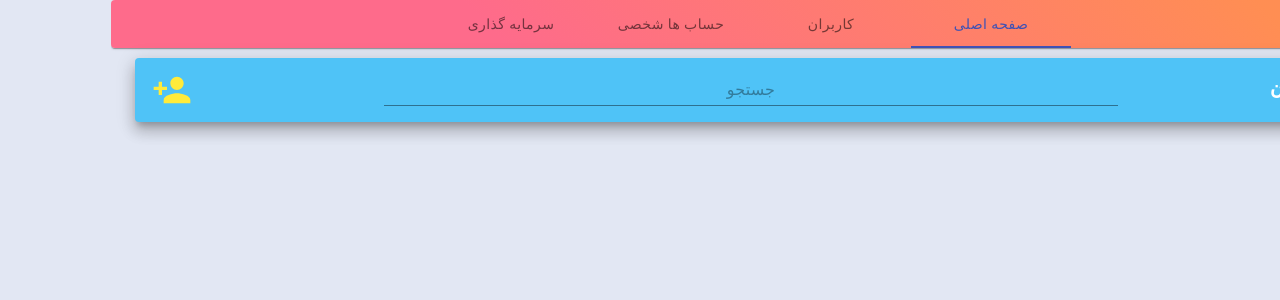
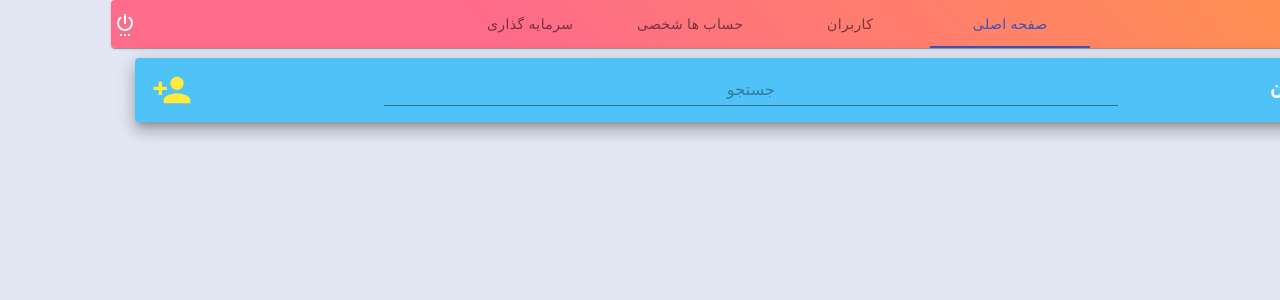
Before and after one commit to zabih-alipour/financial-tracker, a React (Create React App) app in the folder frontend/: page / in a window 1280 px wide. Shown: the top 300 px of the page. Built offline with nearby package versions, Linux system fonts and the light colour scheme.

Commit message:
Add exit feature

```diff
--- a/frontend/src/App.js
+++ b/frontend/src/App.js
@@ -8,7 +8,15 @@ import UserList from "./components/user/UserList";
 import PersonalAccountant from "./components/accountant/PersonalAccountant";
 import Investement from "./components/investement/Investement";
 import TabPanel from "./components/utils/TabPanel";
-import { createMuiTheme, ThemeProvider } from "@material-ui/core";
+import SettingsPowerIcon from "@material-ui/icons/SettingsPower";
+import { shutdown } from './components/utils/apis'
+import {
+  Box,
+  createMuiTheme,
+  IconButton,
+  ThemeProvider,
+} from "@material-ui/core";
+import { ShutterSpeedTwoTone } from "@material-ui/icons";
 
 const useStyles = makeStyles({
   root: {
@@ -33,6 +41,8 @@ export default function App() {
     <ThemeProvider theme={theme}>
       <div className={classes.App}>
         <Paper className={classes.root} variant="elevation">
+          <Box display="flex">
+            <Box width="97%">
               <Tabs
                 selectionFollowsFocus
                 value={value}
@@ -46,7 +56,20 @@ export default function App() {
                 <Tab label="حساب ها شخصی" />
                 <Tab label="سرمایه گذاری" />
               </Tabs>
+            </Box>
+            <Box width="3%">
+              <IconButton>
+                <SettingsPowerIcon
+                  style={{ color: "white" }}
+                  title={"پرداخت ها"}
+                  onClick={() => shutdown()}
+
+                />
+              </IconButton>
+            </Box>
+          </Box>
         </Paper>
+
         <TabPanel value={value} index={0} component={<Home />} />
         <TabPanel value={value} index={1} component={<UserList />} />
         <TabPanel value={value} index={2} component={<PersonalAccountant />} />
--- a/frontend/src/components/utils/apis.js
+++ b/frontend/src/components/utils/apis.js
@@ -4,6 +4,10 @@ export function getPaymentTypes() {
     .then((data) => {
       return data;
     });
+}
+
+export function shutdown() {
+  return fetch("/shutdown");
 }
 
 export function update_market_statics(callback) {
@@ -113,8 +117,6 @@ export function user_payment_type_datails(user, callback) {
     });
 }
 
-
-
 export function delete_payment_type(type, callback) {
   const requestOptions = {
     method: "DELETE",
```
Also changed, not shown: 1 other file (tests, documents, lock files or other folders). Lines whose indentation alone changed are shown as unchanged.
